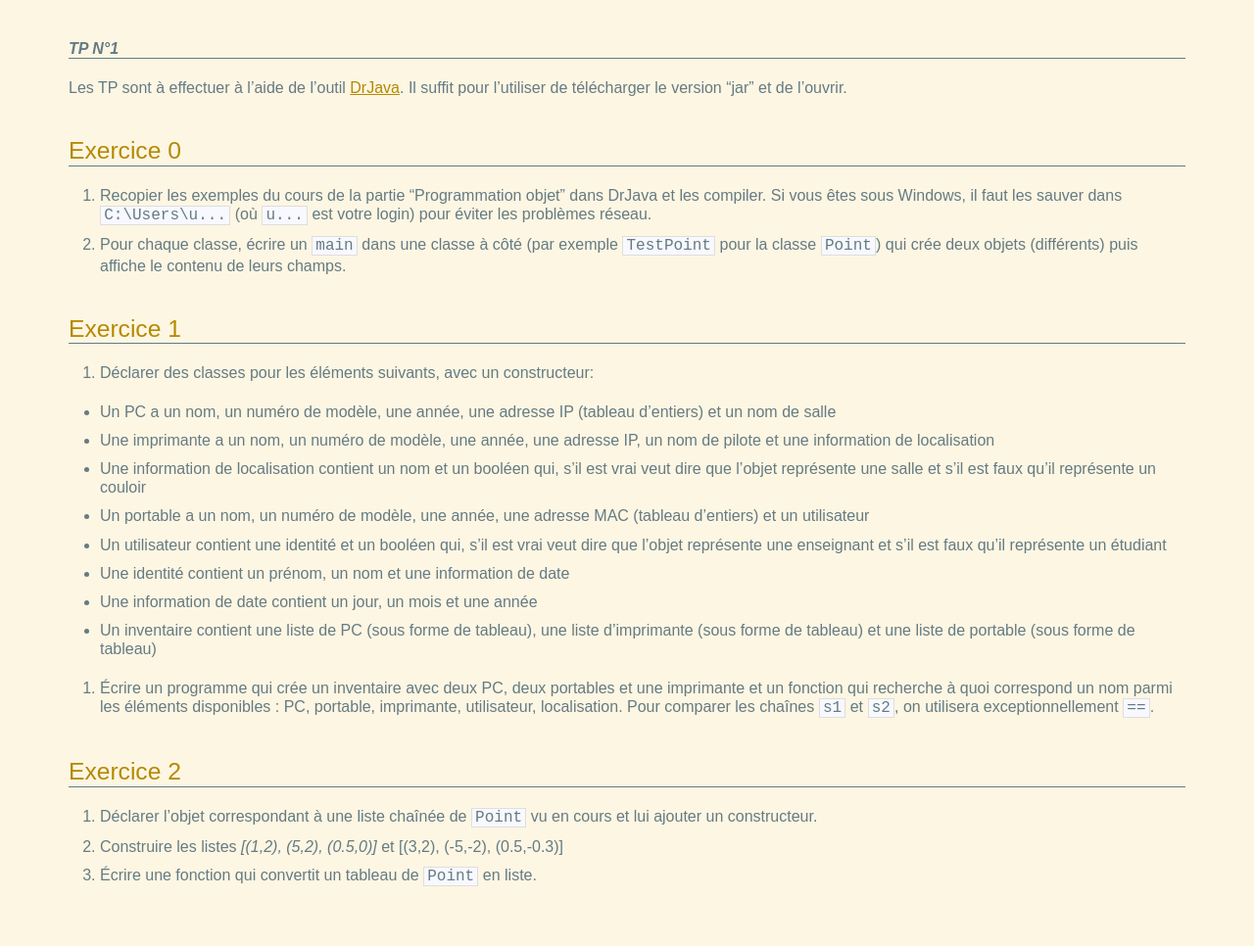
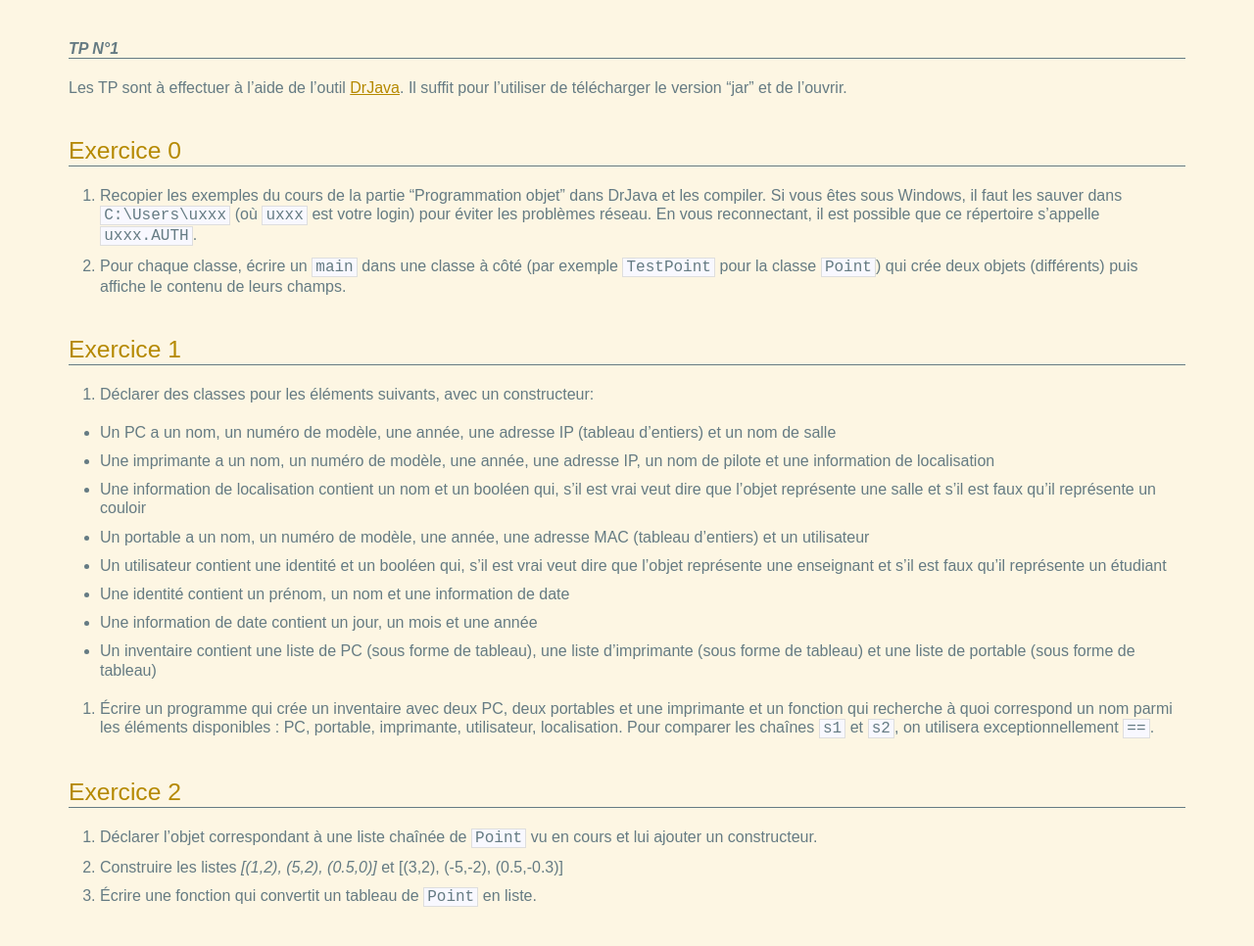
Before and after one commit to lacl-upec/l2epotp, a Jekyll site: the page built from _posts/2016-01-29-TP1.md, in a window 1280 px wide. Shown: the whole page at 98% size. Built offline with Jekyll 4.4.1, drawn with Linux system fonts in a browser that asks for light colours; before the commit the page ends 945 px from its top, so only the background shows below that.

Commit message:
Update 2016-01-29-TP1.md

```diff
--- a/_posts/2016-01-29-TP1.md
+++ b/_posts/2016-01-29-TP1.md
@@ -8,7 +8,7 @@ Les TP sont à effectuer à l'aide de l'outil [DrJava][]. Il suffit pour l'utili
 Exercice 0
 ----------
 
-1. Recopier les exemples du cours de la partie "Programmation objet" dans DrJava et les compiler. Si vous êtes sous Windows, il faut les sauver dans `C:\Users\u...` (où `u...` est votre login) pour éviter les problèmes réseau.
+1. Recopier les exemples du cours de la partie "Programmation objet" dans DrJava et les compiler. Si vous êtes sous Windows, il faut les sauver dans `C:\Users\uxxx` (où `uxxx` est votre login) pour éviter les problèmes réseau. En vous reconnectant, il est possible que ce répertoire s'appelle `uxxx.AUTH`.
 2. Pour chaque classe, écrire un `main` dans une classe à côté (par exemple `TestPoint` pour la classe `Point`) qui crée deux objets (différents) puis affiche le contenu de leurs champs.
 
 Exercice 1
```
